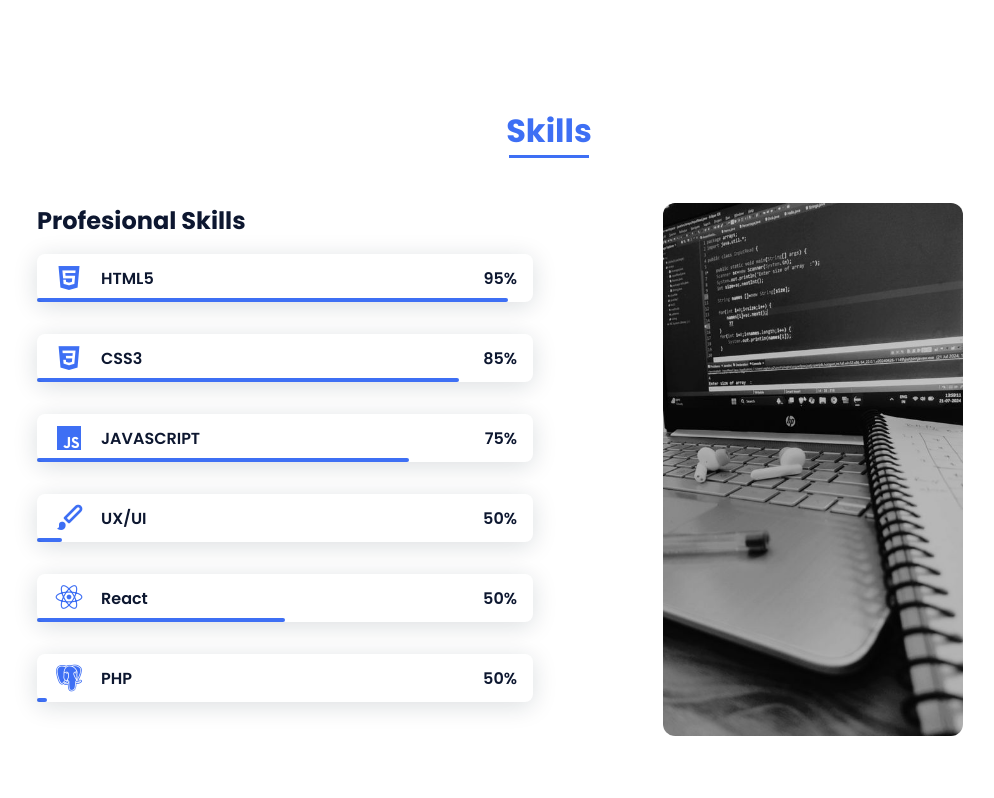
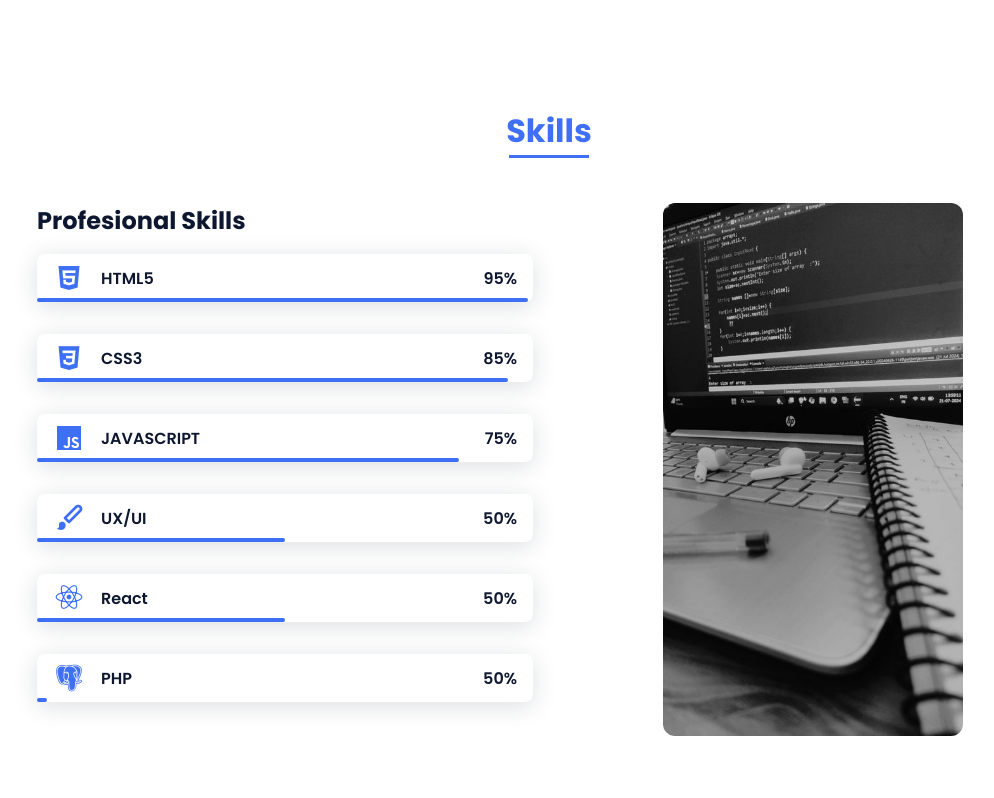
Before and after one commit to Sprime05/Sprime05.github.io, a plain HTML site: page index.html in a window 1280 px wide. Shown: the part 1309-2107 px from the top of the page, without its empty margins (91-1085 px from the left). Drawn offline with nearby package versions, Linux system fonts and the light colour scheme.

Commit message:
Update styles.css

```diff
--- a/styles.css
+++ b/styles.css
@@ -343,22 +343,22 @@ img {
   z-index: var(--z-back);
 }
 .skills__html {
+  width: 99%;
+}
+.skills__css {
   width: 95%;
 }
-.skills__css {
+.skills__js {
   width: 85%;
 }
-.skills__js {
-  width: 75%;
-}
 .skills__ux {
-  width: 5%;
+  width: 50%;
 }
 .skills__react {
   width: 50%;
 }
 .skills__mongodb{
-  width: 1%;
+  width: 50%;
 }
 .skills__php{
   width: 2%;
```
